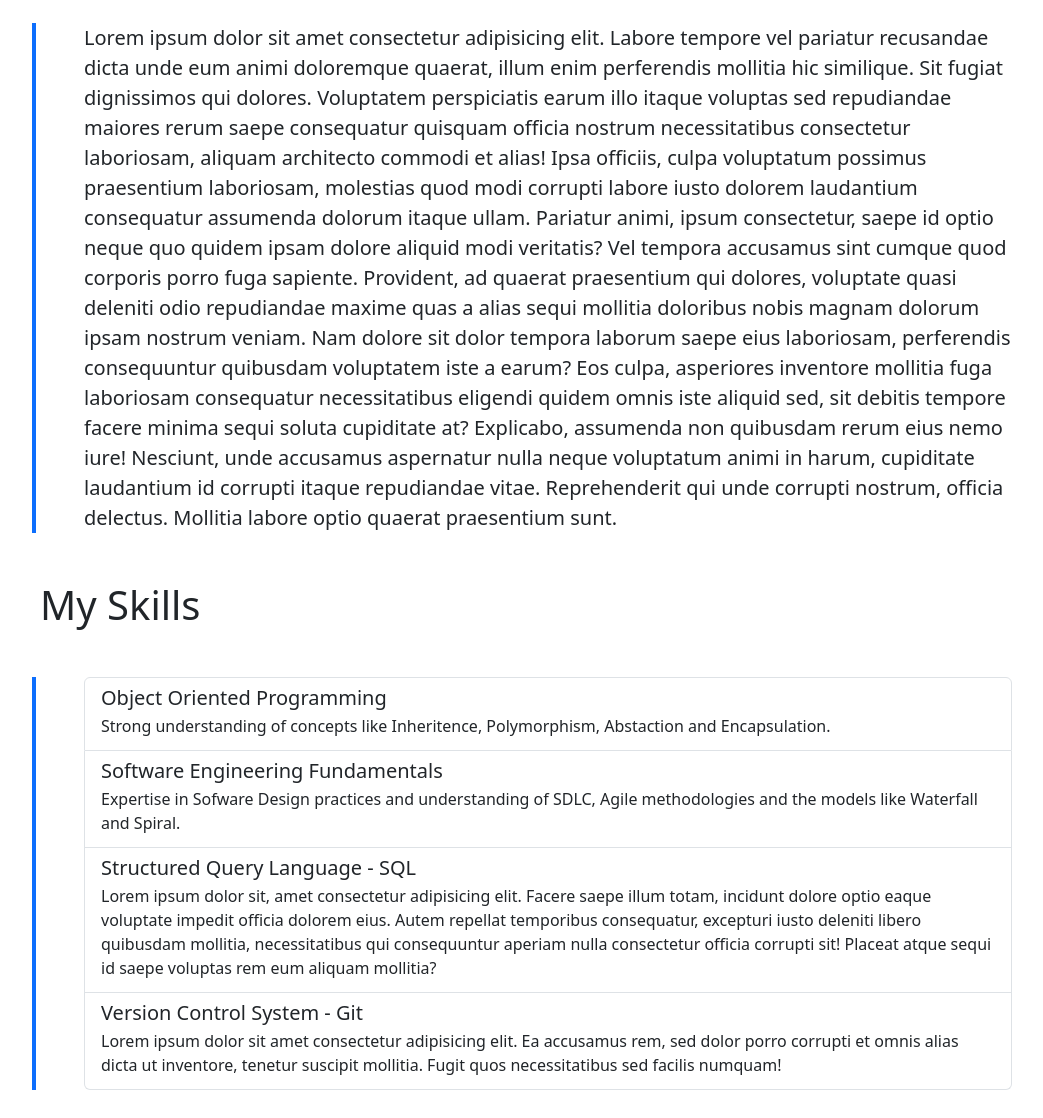
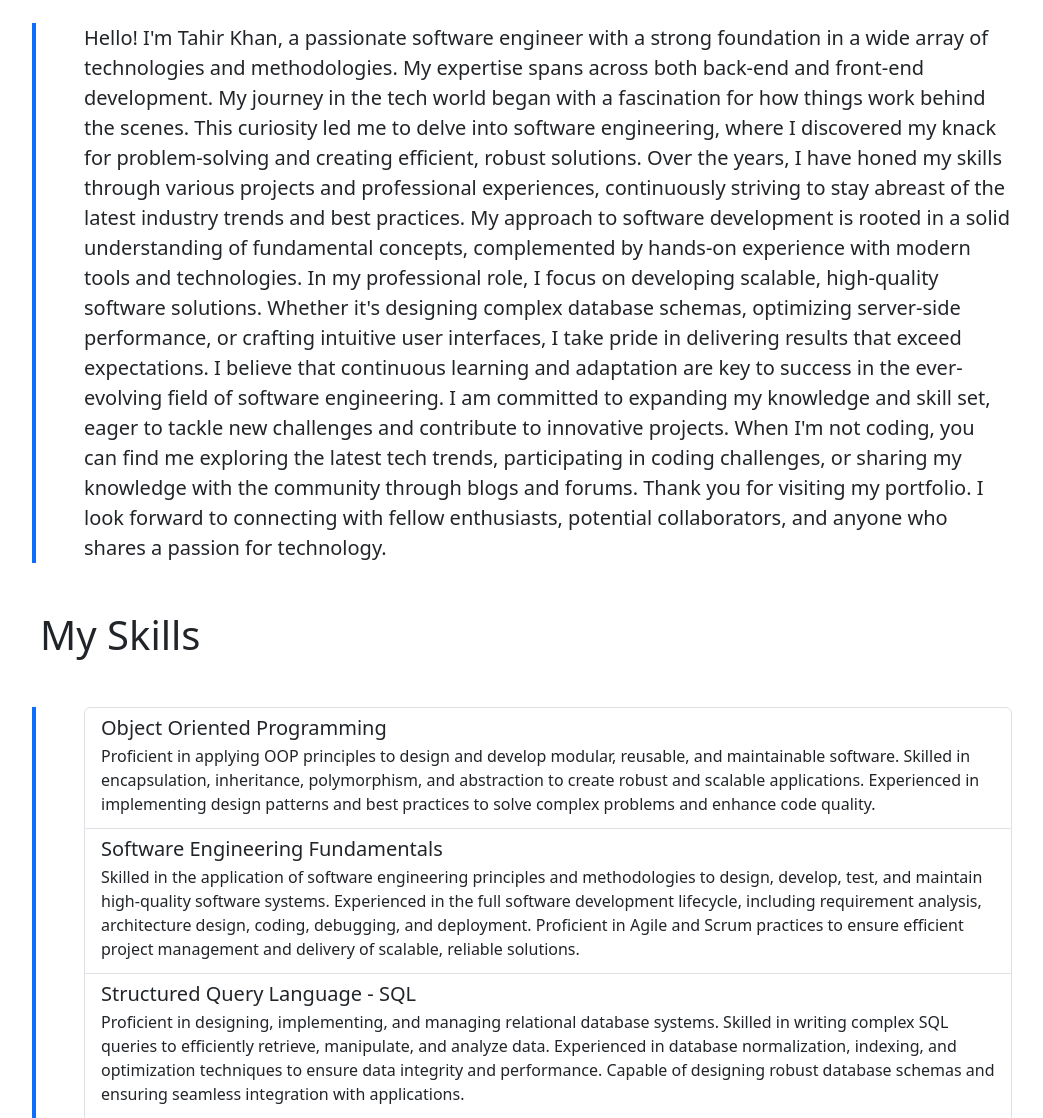
Before and after one commit to tahhirkhan/Personal-Website, a plain HTML site: page about.html in a window 1280 px wide. Shown: the part 313-1431 px from the top of the page, without its empty margins (102-1145 px from the left). Drawn offline with nearby package versions, Linux system fonts and the light colour scheme.

Commit message:
update file

```diff
--- a/about.html
+++ b/about.html
@@ -18,7 +18,7 @@
       <!-- navbar brand / title -->
       <a class="navbar-brand" href="index.html">
         <span class="text-secondary fw-bold">
-          JOHN DOE
+          TAHIR KHAN
         </span>
       </a>
 
@@ -56,21 +56,24 @@
       </div>
 
       <div class="conatiner-lg my-5 ms-3 px-5 border-start border-primary border-4">
-        <p class="lead">Lorem ipsum dolor sit amet consectetur adipisicing elit. Labore tempore vel
-          pariatur recusandae dicta unde eum animi doloremque quaerat, illum enim perferendis mollitia hic similique.
-          Sit fugiat dignissimos qui dolores. Voluptatem perspiciatis earum illo itaque voluptas sed repudiandae maiores
-          rerum saepe consequatur quisquam officia nostrum necessitatibus consectetur laboriosam, aliquam architecto
-          commodi et alias! Ipsa officiis, culpa voluptatum possimus praesentium laboriosam, molestias quod modi
-          corrupti labore iusto dolorem laudantium consequatur assumenda dolorum itaque ullam. Pariatur animi, ipsum
-          consectetur, saepe id optio neque quo quidem ipsam dolore aliquid modi veritatis? Vel tempora accusamus sint
-          cumque quod corporis porro fuga sapiente. Provident, ad quaerat praesentium qui dolores, voluptate quasi
-          deleniti odio repudiandae maxime quas a alias sequi mollitia doloribus nobis magnam dolorum ipsam nostrum
-          veniam. Nam dolore sit dolor tempora laborum saepe eius laboriosam, perferendis consequuntur quibusdam
-          voluptatem iste a earum? Eos culpa, asperiores inventore mollitia fuga laboriosam consequatur necessitatibus
-          eligendi quidem omnis iste aliquid sed, sit debitis tempore facere minima sequi soluta cupiditate at?
-          Explicabo, assumenda non quibusdam rerum eius nemo iure! Nesciunt, unde accusamus aspernatur nulla neque
-          voluptatum animi in harum, cupiditate laudantium id corrupti itaque repudiandae vitae. Reprehenderit qui unde
-          corrupti nostrum, officia delectus. Mollitia labore optio quaerat praesentium sunt.</p>
+        <p class="lead">Hello! I'm Tahir Khan, a passionate software engineer with a strong foundation in a wide array
+          of technologies and methodologies. My expertise spans across both back-end and front-end development. My
+          journey in the tech world began with a fascination for how things work behind the scenes. This curiosity led
+          me to delve into software engineering, where I discovered my knack for problem-solving and creating efficient,
+          robust solutions.
+
+          Over the years, I have honed my skills through various projects and professional experiences, continuously
+          striving to stay abreast of the latest industry trends and best practices. My approach to software development
+          is rooted in a solid understanding of fundamental concepts, complemented by hands-on experience with modern
+          tools and technologies. In my professional role, I focus on developing scalable, high-quality software
+          solutions. Whether it's designing complex database schemas, optimizing server-side performance, or crafting
+          intuitive user interfaces, I take pride in delivering results that exceed expectations. I believe that
+          continuous learning and adaptation are key to success in the ever-evolving field of software engineering. I am
+          committed to expanding my knowledge and skill set, eager to tackle new challenges and contribute to innovative
+          projects. When I'm not coding, you can find me exploring the latest tech trends, participating in coding
+          challenges, or sharing my knowledge with the community through blogs and forums. Thank you for visiting my
+          portfolio. I look forward to connecting with fellow enthusiasts, potential collaborators, and anyone who
+          shares a passion for technology.</p>
       </div>
 
     </div>
@@ -94,7 +97,10 @@
             <div class="d-flex w-100 justify-content-between">
               <h5 class="mb-1">Object Oriented Programming</h5>
             </div>
-            <p class="mb-1">Strong understanding of concepts like Inheritence, Polymorphism, Abstaction and Encapsulation.
+            <p class="mb-1">Proficient in applying OOP principles to design and develop modular, reusable, and
+              maintainable software. Skilled in encapsulation, inheritance, polymorphism, and abstraction to create
+              robust and scalable applications. Experienced in implementing design patterns and best practices to solve
+              complex problems and enhance code quality.
             </p>
           </div>
 
@@ -102,27 +108,31 @@
             <div class="d-flex w-100 justify-content-between">
               <h5 class="mb-1">Software Engineering Fundamentals</h5>
             </div>
-            <p class="mb-1">Expertise in Sofware Design practices and understanding of SDLC, Agile methodologies and the models like
-              Waterfall and Spiral.</p>
+            <p class="mb-1">Skilled in the application of software engineering principles and methodologies to design,
+              develop, test, and maintain high-quality software systems. Experienced in the full software development
+              lifecycle, including requirement analysis, architecture design, coding, debugging, and deployment.
+              Proficient in Agile and Scrum practices to ensure efficient project management and delivery of scalable,
+              reliable solutions.</p>
           </div>
 
           <div class="list-group-item">
             <div class="d-flex w-100 justify-content-between">
               <h5 class="mb-1">Structured Query Language - SQL</h5>
             </div>
-            <p class="mb-1">Lorem ipsum dolor sit, amet consectetur adipisicing elit. Facere saepe illum totam, incidunt
-              dolore optio eaque voluptate impedit officia dolorem eius. Autem repellat temporibus consequatur,
-              excepturi iusto deleniti libero quibusdam mollitia, necessitatibus qui consequuntur aperiam nulla
-              consectetur officia corrupti sit! Placeat atque sequi id saepe voluptas rem eum aliquam mollitia?</p>
+            <p class="mb-1">Proficient in designing, implementing, and managing relational database systems. Skilled in
+              writing complex SQL queries to efficiently retrieve, manipulate, and analyze data. Experienced in database
+              normalization, indexing, and optimization techniques to ensure data integrity and performance. Capable of
+              designing robust database schemas and ensuring seamless integration with applications.</p>
           </div>
 
           <div class="list-group-item">
             <div class="d-flex w-100 justify-content-between">
               <h5 class="mb-1">Version Control System - Git</h5>
             </div>
-            <p class="mb-1">Lorem ipsum dolor sit amet consectetur adipisicing elit. Ea accusamus rem, sed dolor porro
-              corrupti et omnis alias dicta ut inventore, tenetur suscipit mollitia. Fugit quos necessitatibus sed
-              facilis numquam!</p>
+            <p class="mb-1">Experienced in using Git for version control to track changes, manage codebases, and
+              collaborate effectively with team members. Proficient in GitHub for hosting repositories, managing pull
+              requests, conducting code reviews, and leveraging continuous integration workflows. Skilled in branching
+              strategies, conflict resolution, and maintaining a clean and organized code history.</p>
           </div>
 
         </div>
```
Also changed, not shown: contact.html (+2 -2 lines), index.html (+16 -17 lines), projects.html (+29 -26 lines), assets/facebook2.png (added), assets/instagram2.png (added), assets/spotify2.png (added), assets/spotify3.png (added), 2 other files. Lines whose indentation alone changed are shown as unchanged.
